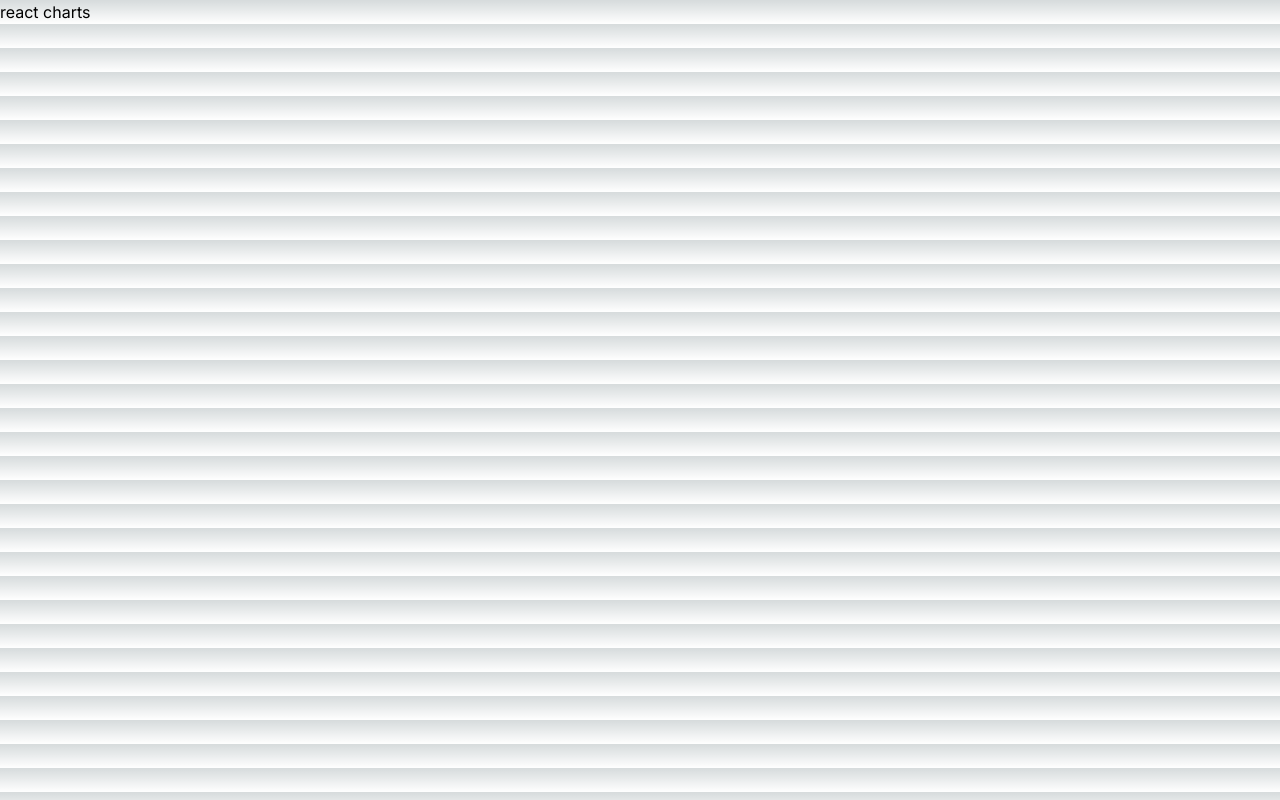
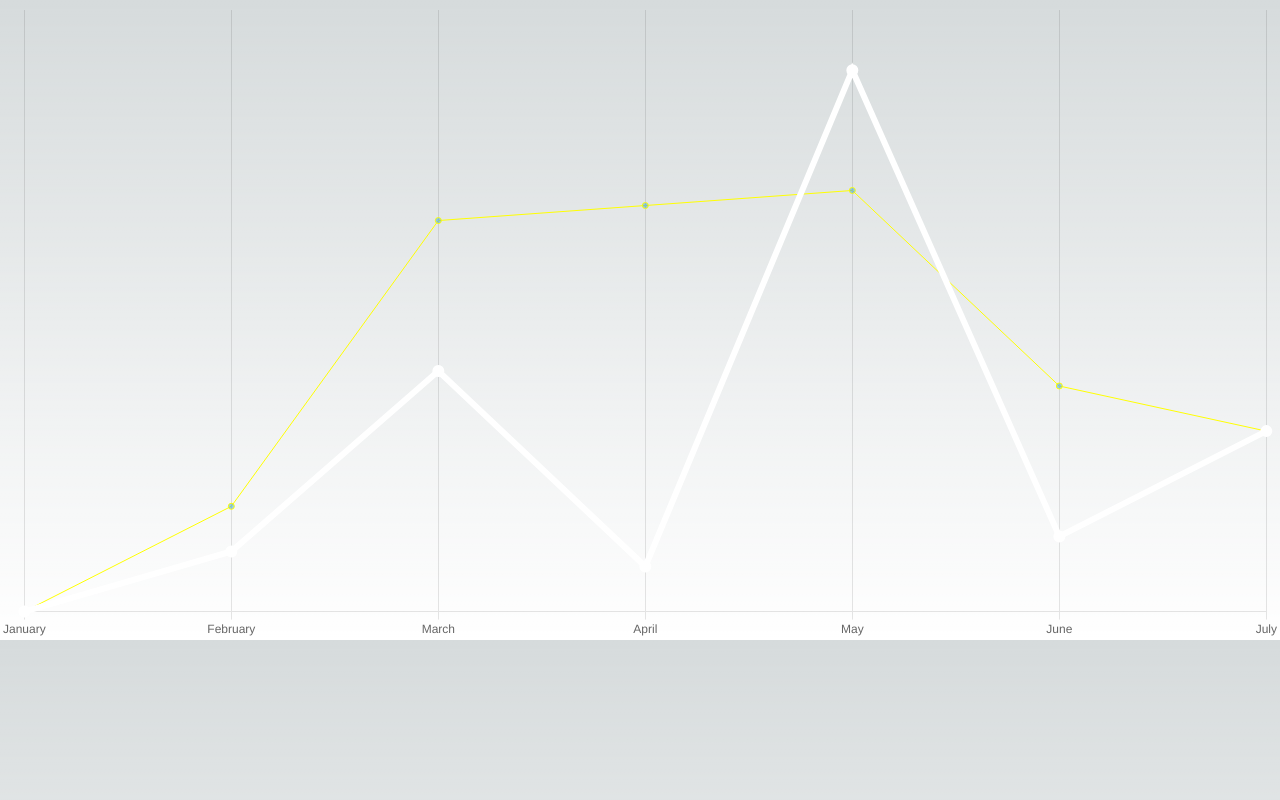
Before and after one commit to XiaolongWang-Rocky/next-sandbox, a Next.js app: page /react-charts in a window 1280 px wide. Built offline with nearby package versions, Linux system fonts and the light colour scheme.

Commit message:
charts demo

```diff
--- a/package.json
+++ b/package.json
@@ -9,9 +9,15 @@
     "lint": "next lint"
   },
   "dependencies": {
+    "@emotion/react": "^11.11.1",
+    "@emotion/styled": "^11.11.0",
+    "@mui/icons-material": "^5.14.18",
+    "@mui/material": "^5.14.18",
+    "chart.js": "^4.4.0",
     "date-fns": "^2.30.0",
     "next": "14.0.3",
     "react": "^18",
+    "react-chartjs-2": "^5.2.0",
     "react-date-range": "^1.4.0",
     "react-dom": "^18"
   },
--- a/src/app/(pages)/date-range-picker/page.tsx
+++ b/src/app/(pages)/date-range-picker/page.tsx
@@ -1,25 +1,45 @@
 'use client'
+import { Dialog, DialogContent, DialogActions, Button, Box } from '@mui/material';
 import React, {useState} from 'react'
 import { DateRange } from 'react-date-range'
 import 'react-date-range/dist/styles.css'; // main style file
 import 'react-date-range/dist/theme/default.css'; // theme css file
 
 export default function Page() {
-    const [dateRange, setDateRange] = useState([
-        {
+    const [dateRange, setDateRange] = useState({
       startDate: new Date(),
       endDate: new Date(),
       key: 'selection'
+    })
+    const [open, setOpen] = useState(false)
+    const handleApply = () => {
+      setOpen(false)
+      console.log(dateRange.startDate.toISOString())
+      dateRange.endDate.setHours(23, 59, 59, 999)
+      console.log(dateRange.endDate.toISOString())
     }
-    ]);
 
-    console.log(dateRange[0]?.startDate?.toISOString())
-    console.log(dateRange[0]?.endDate?.toISOString())
+    // console.log(dateRange[0]?.startDate?.toISOString())
+    // console.log(dateRange[0]?.endDate?.toISOString())
 
-    return <DateRange
+    return <Box>
+      <Dialog
+      open={open}
+      onClose={()=>setOpen(false)}
+      >
+        <DialogContent>
+          <DateRange
           editableDateInputs={true}
-    onChange={item => setDateRange([item.selection])}
+          onChange={item => setDateRange(item.selection)}
           moveRangeOnFirstSelection={false}
-    ranges={dateRange}
+          ranges={[dateRange]}
           />
+        </DialogContent>
+        <DialogActions>
+          <Button onClick={()=>setOpen(false)}>Cancel</Button>
+          <Button onClick={handleApply}>Apply</Button>
+        </DialogActions>
+      </Dialog>
+      <Button onClick={()=>setOpen(true)}>Open range picker</Button>
+    </Box>
 }
--- a/src/app/(pages)/react-charts/page.tsx
+++ b/src/app/(pages)/react-charts/page.tsx
@@ -1,5 +1,66 @@
-import React from 'react'
+'use client'
+import React from 'react';
+import {
+  Chart as ChartJS,
+  CategoryScale,
+  LinearScale,
+  PointElement,
+  LineElement,
+  Title,
+  Tooltip,
+  Legend,
+} from 'chart.js';
+import { Line } from 'react-chartjs-2';
+
+ChartJS.register(
+  CategoryScale,
+  LinearScale,
+  PointElement,
+  LineElement,
+  Title,
+  Tooltip,
+  Legend
+);
+
+export const options = {
+  responsive: true,
+  plugins: {
+    legend: {
+      position: 'none'
+    },
+    title: {
+      display: false
+    },
+  },
+  scales: {
+    y: {
+        display: false
+    }
+  }
+};
+
+const labels = ['January', 'February', 'March', 'April', 'May', 'June', 'July'];
+
+export const data = {
+  labels,
+  datasets: [
+    {
+      label: 'Dataset 1',
+      data: labels.map((item, index) => Math.floor(Math.random()*10) * index),
+      borderColor: 'white',
+      borderWidth: 6,
+      backgroundColor: 'rgba(255, 99, 132, 0.5)',
+    },
+    {
+      label: 'Dataset 2',
+      data: labels.map((item, index) => Math.floor(Math.random()*14) * index),
+      borderColor: 'yellow',
+      borderWidth: 1,
+      backgroundColor: 'rgba(53, 162, 235, 0.5)',
+    },
+  ],
+};
 
 export default function Page() {
-    return <p>react charts</p>
+  return <Line options={options} data={data} />;
 }
```
Also changed, not shown: 1 other file (tests, documents, lock files or other folders). Lines whose indentation alone changed are shown as unchanged.
